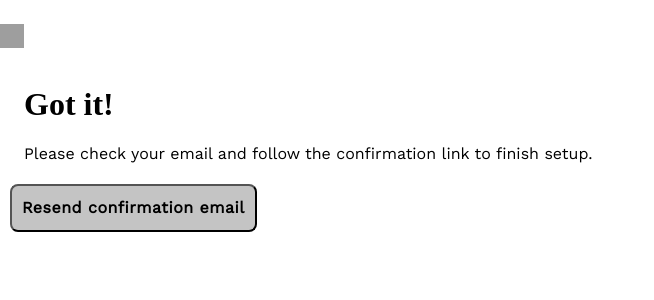
After one commit to amnahhashmi/shield, a Django app: template errand_matcher/templates/errand_matcher/email-confirmation-end.html in a window 1280 px wide. The commit adds this page. Shown: the top 300 px of the page, without its empty margins (0-654 px from the left). Run offline with Django 3.2, Linux system fonts and the light colour scheme; the template is opened without the code that fills it: most values are stand-ins (such as "Sample title", 1, 10 or a date in 2020); grey boxes are pictures that could not be loaded.

Commit message:
clean up email confirmation

```diff
--- /dev/null
+++ b/errand_matcher/static/errand_matcher/email-confirmation.css
@@ -0,0 +1,78 @@
+/*email-confirmation.css*/
+
+.email-box {
+	display: flex;
+	align-items: center;
+	flex-direction: row;
+	padding: 16px 24px;
+
+	background: #FFFFFF;
+	border: 2px solid #000000;
+	box-sizing: border-box;
+	border-radius: 8px;
+
+	/* Inside Auto Layout */
+
+	flex: none;
+	margin: 0px 16px;
+}
+
+input[type="email"] {
+	color: rgba(0, 0, 0, 0.56);
+
+	left: 12.32%;
+	right: 12.32%;
+	top: 22.73%;
+	bottom: 22.73%;
+
+	/* Body Bold 16 */
+
+	font-family: Work Sans;
+	font-style: normal;
+	font-weight: 600;
+	font-size: 16px;
+	line-height: 150%;
+	/* identical to box height, or 24px */
+
+	text-align: center;
+	letter-spacing: 0.03em;
+
+	color: #000000;
+
+
+	/* Inside Auto Layout */
+
+	flex: none;
+	align-self: center;
+	margin: 0px 10px;
+}
+
+input[type="submit"]{
+	display: flex;
+	flex-direction: column;
+	padding: 10px;
+
+	background: #C4C4C4;
+	border-radius: 8px;
+
+	/* Body Bold 16 */
+
+	font-family: Work Sans;
+	font-style: normal;
+	font-weight: 600;
+	font-size: 16px;
+	line-height: 150%;
+
+	/* identical to box height, or 24px */
+
+	text-align: center;
+	letter-spacing: 0.03em;
+
+	color: #000000;
+
+	/* Inside Auto Layout */
+
+	flex: none;
+	align-self: center;
+	margin: 10px 10px;
+}
--- /dev/null
+++ b/errand_matcher/templates/errand_matcher/email-confirmation-end.html
@@ -0,0 +1,44 @@
+{% load static %}
+<!DOCTYPE html>
+<html lang="en">
+	<head>
+		<meta charset="utf-8"/>
+		<meta http-equiv="X-UA-Compatible" content="IE=edge"/>
+		<meta name="viewport" content="width=device-width, initial-scale=1"/>
+
+		<!-- import fonts -->
+		<link href="https://fonts.googleapis.com/css?family=Work+Sans&display=swap" rel="stylesheet">
+
+		<!-- import jQuery -->
+		<script src="https://ajax.googleapis.com/ajax/libs/jquery/3.4.1/jquery.min.js"></script>
+
+		<title>Livelyhood - Volunteer</title>
+
+        <!-- CUSTOM STYLESHEETS -->
+        <link href="{% static 'errand_matcher/style.css' %}" rel="stylesheet"/>
+        <link href="{% static 'errand_matcher/begin-signup.css' %}" rel="stylesheet"/>
+        <link href="{% static 'errand_matcher/email-confirmation.css' %}" rel="stylesheet"/>
+	</head>
+	<body>
+		<div class="nav-bar">
+			<a href='#' id="back-button" class="nav-button">
+				<img src="{% static 'errand_matcher/icons/backarrow.svg' %}" alt="back button" height="24px" width="24px">
+				</img>
+			</a>
+		</div>
+	<div class="h5_32 item">
+		Got it!
+	</div>
+	<div class="body_16_fontonly subhead item">
+		Please check your email and follow the confirmation link to finish setup.
+	</div>
+
+	<form class="email-form" action="confirmation" method="post">
+		{% csrf_token %}
+		<label for="email-input">
+			<input type="hidden" class="body_bold_16" name="current-email" id="email-input" placeholder="email address" value="{{ current_email}} ">
+		</label>
+		<label for="send-confirmation-email-button" class="email-button body_bold_16">
+			<input type="submit" id="send-confirmation-email-button" class="body_bold_15" value="Resend confirmation email">
+		</label>
+	</form>
--- a/errand_matcher/views.py
+++ b/errand_matcher/views.py
@@ -31,7 +31,7 @@ def confirm_email(request):
             response = sg.send(message)
         except Exception as e:
             print(e.message)
-    return render(request, 'errand_matcher/email-confirmation.html', {'current_email': current_email})
+    return render(request, 'errand_matcher/email-confirmation-end.html', {'current_email': current_email})
 
 
 def activate(request, token_id):
```
Also changed, not shown: errand_matcher/templates/errand_matcher/email-confirmation.html (+0 -26 lines), 1 other file.
